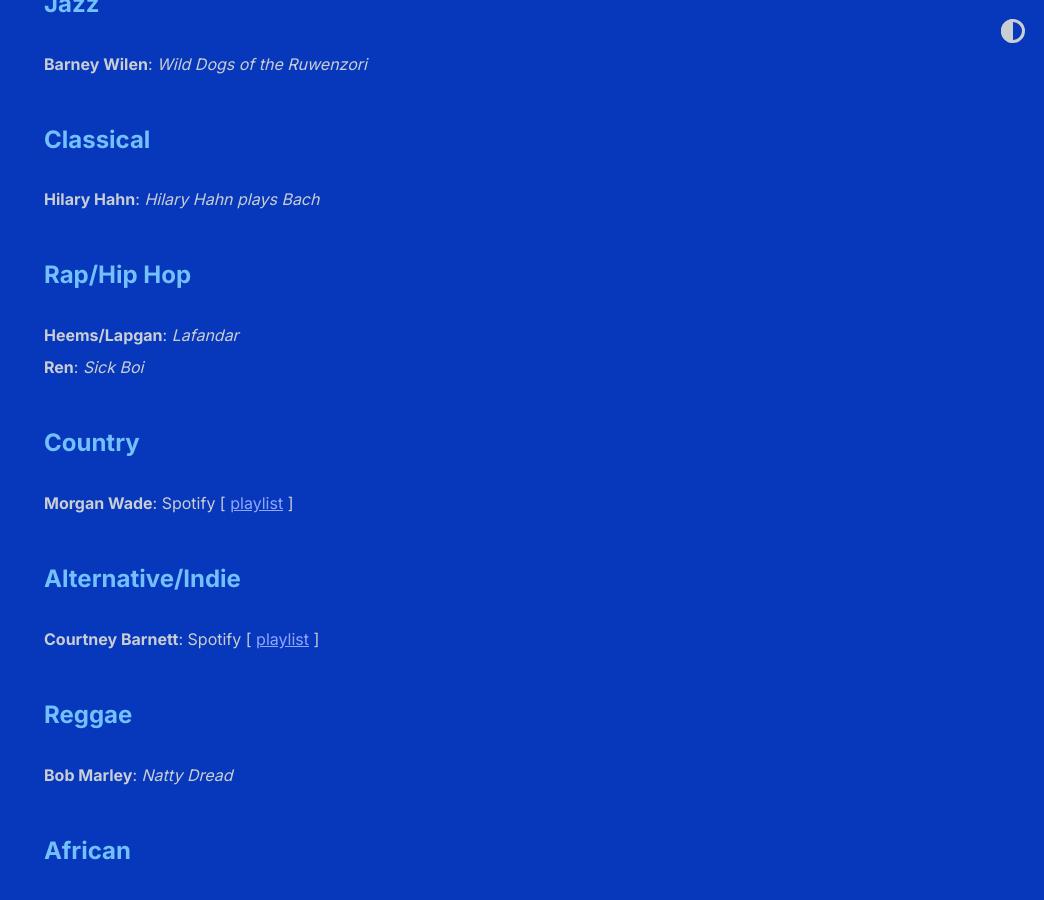
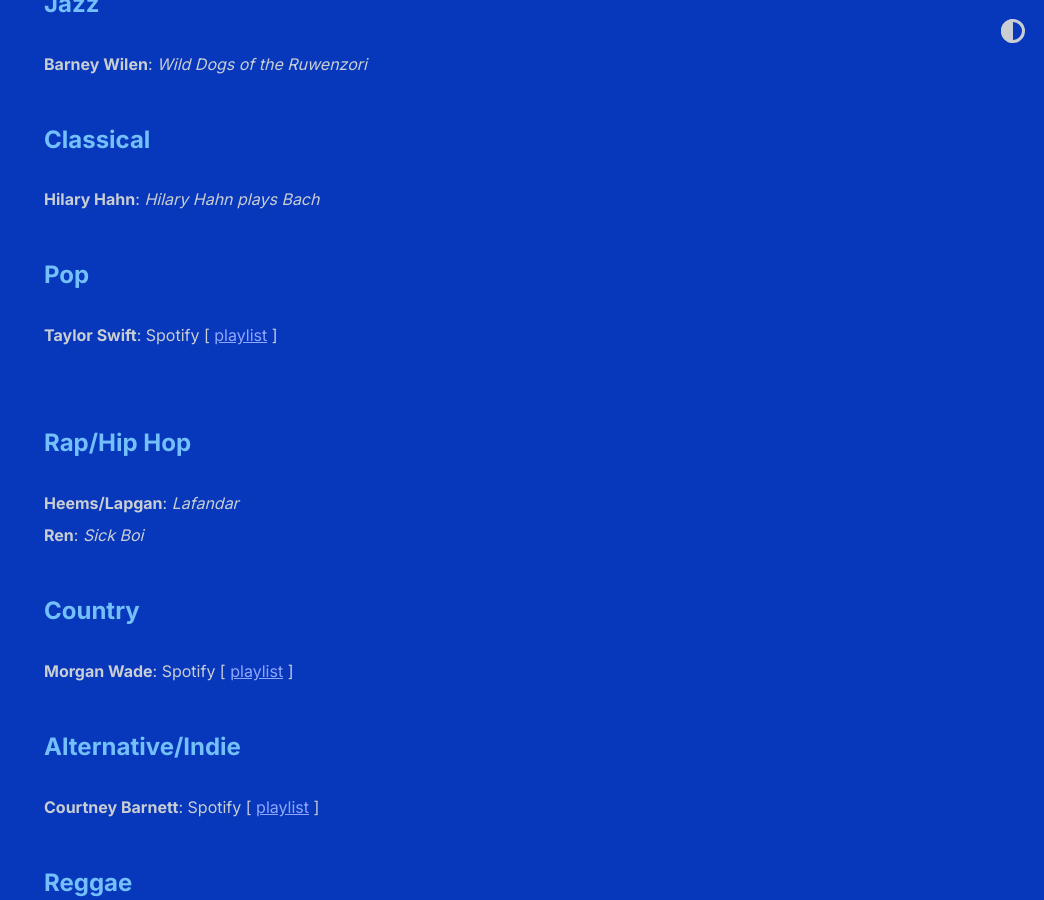
Before and after one commit to shihankanungo/shihankanungo.github.io, a Jekyll site: the page built from music.md, in a window 1280 px wide and 900 px high, scrolled down 536 px. Shown: the whole window, without its empty margins (236-1280 px from the left). Built offline with Jekyll 4.4.1, drawn with Linux system fonts in a browser that asks for light colours.

Commit message:
Update music.md

```diff
--- a/music.md
+++ b/music.md
@@ -14,6 +14,9 @@
 
 ## Classical
 **Hilary Hahn**: *Hilary Hahn plays Bach* <br>
+
+## Pop
+**Taylor Swift**: Spotify \[ [playlist](https://open.spotify.com/playlist/6Yf0JvUeuWPH4Qg0STqCKC?si=b9f2ce4a7bbe42c6) \] <br> <br>
 
 ## Rap/Hip Hop
 **Heems/Lapgan**: *Lafandar* <br>
```
